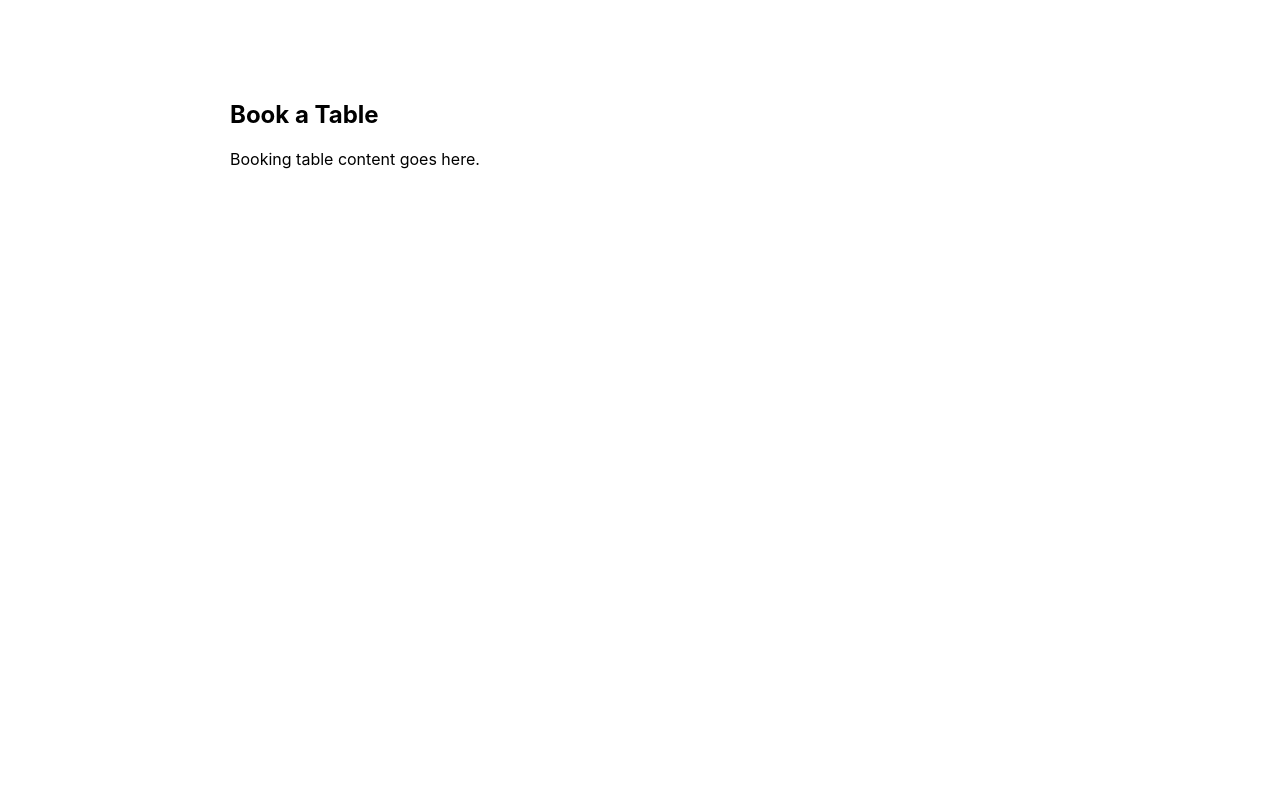
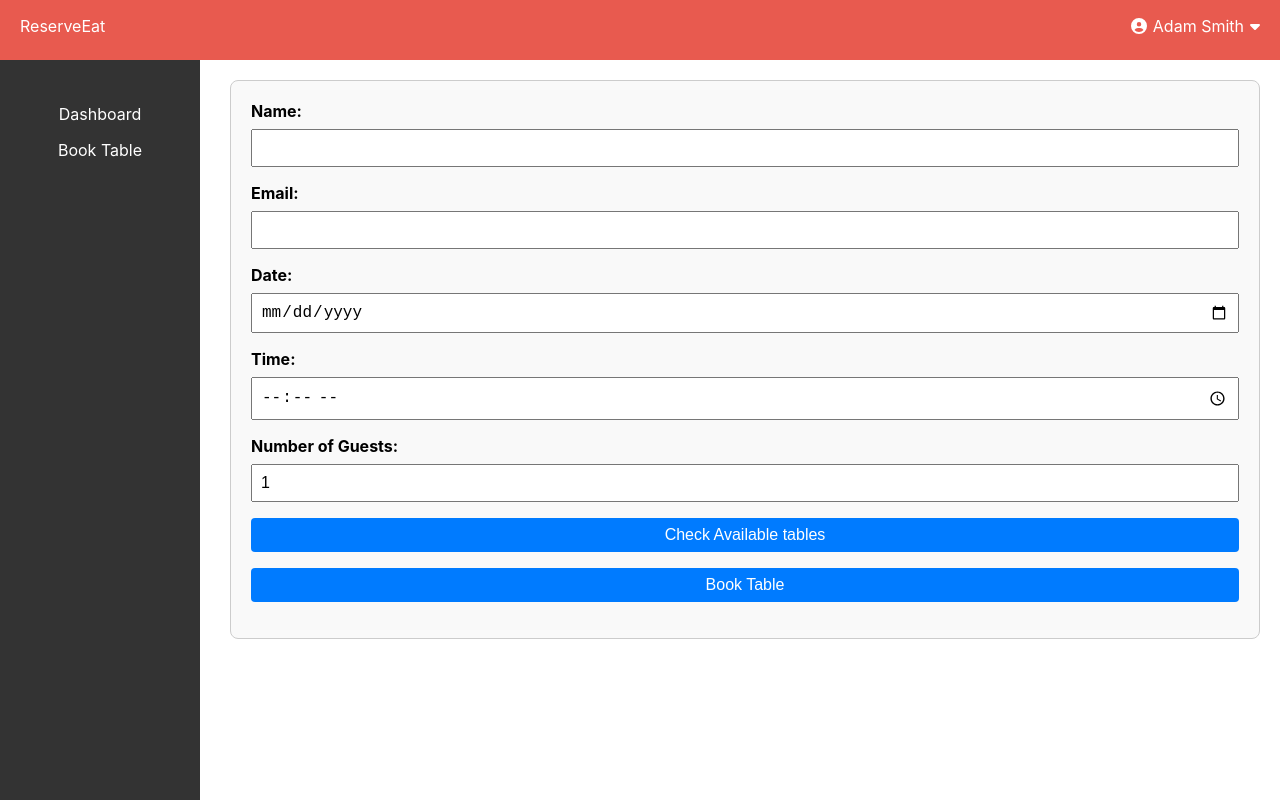
Before and after one commit to shafi00023/RestBookingOnReact, a React (Create React App) app: page /booktable in a window 1280 px wide. Built offline with nearby package versions, Linux system fonts and the light colour scheme.

Commit message:
book-table ui added

```diff
--- a/package.json
+++ b/package.json
@@ -3,6 +3,9 @@
   "version": "0.1.0",
   "private": true,
   "dependencies": {
+    "@fortawesome/fontawesome-svg-core": "^6.5.2",
+    "@fortawesome/free-solid-svg-icons": "^6.5.2",
+    "@fortawesome/react-fontawesome": "^0.2.2",
     "@testing-library/jest-dom": "^5.17.0",
     "@testing-library/react": "^13.4.0",
     "@testing-library/user-event": "^13.5.0",
--- a/src/components/BookTable/booktable.css
+++ b/src/components/BookTable/booktable.css
@@ -1,6 +1,39 @@
-/* src/components/BookTable/BookTable.css */
 .book-table {
-    margin-left: 210px; /* Adjust as needed */
+    margin-left: 210px;
     padding: 20px;
-    margin-top: 60px; /* Adjust as needed */
+    width: 100%;
 }
+.booking-form {
+    display: flex;
+    flex-direction: column;
+    padding: 20px;
+    border: 1px solid #ccc;
+    border-radius: 8px;
+    background-color: #f9f9f9;
+  }
+
+  .booking-form label {
+    margin-bottom: 8px;
+    font-weight: bold;
+  }
+
+  .booking-form input,
+  .booking-form select,
+  .booking-form button {
+    margin-bottom: 16px;
+    padding: 8px;
+    font-size: 16px;
+  }
+
+  .booking-form button {
+    cursor: pointer;
+    background-color: #007bff;
+    color: white;
+    border: none;
+    border-radius: 4px;
+    transition: background-color 0.3s;
+  }
+
+  .booking-form button:hover {
+    background-color: #0056b3;
+  }
--- a/src/components/BookTable/booktable.jsx
+++ /dev/null
@@ -1,13 +0,0 @@
-import React from 'react';
-import './booktable.css';
-
-const BookTable = () => {
-    return (
-        <div className="book-table">
-            <h2>Book a Table</h2>
-            <p>Booking table content goes here.</p>
-        </div>
-    );
-};
-
-export default BookTable;
--- a/src/components/BookTable/booktable.tsx
+++ b/src/components/BookTable/booktable.tsx
@@ -1,17 +1,122 @@
-import React from "react";
+import React, { useState } from "react";
 import "./booktable.css";
 import Sidebar from "../Sidebar/sidebar";
 import Header from "../Header/header";
 
 const BookTable = () => {
+  const [bookingData, setBookingData] = useState({
+    name: "",
+    email: "",
+    date: "",
+    time: "",
+    partySize: 1,
+  });
+
+  const [availableTables, setAvailableTables] = useState<string[]>([]);
+  const [selectedTable, setSelectedTable] = useState("");
+
+  const handleChange = (e: any) => {
+    const { name, value } = e.target;
+    setBookingData({
+      ...bookingData,
+      [name]: value,
+    });
+  };
+
+  const handleSubmit = (e: React.FormEvent<HTMLFormElement>) => {
+    e.preventDefault();
+    console.log("Form submitted:", bookingData, selectedTable);
+  };
+
+  const checkAvailability = () => {
+    const tables: string[] = ["Table 1", "Table 2", "Table 3"];
+    setAvailableTables(tables);
+  };
   return (
     <div>
       <Header />
       <div className="containers">
         <Sidebar />
         <div className="book-table">
-          <h2>Book a Table</h2>
-          <p>Booking table content goes here.</p>
+          <form className="booking-form" onSubmit={handleSubmit}>
+            <label htmlFor="name">Name:</label>
+            <input
+              type="text"
+              id="name"
+              name="name"
+              value={bookingData.name}
+              onChange={handleChange}
+              required
+            />
+
+            <label htmlFor="email">Email:</label>
+            <input
+              type="email"
+              id="email"
+              name="email"
+              value={bookingData.email}
+              onChange={handleChange}
+              required
+            />
+
+            <label htmlFor="date">Date:</label>
+            <input
+              type="date"
+              id="date"
+              name="date"
+              value={bookingData.date}
+              onChange={handleChange}
+              required
+            />
+
+            <label htmlFor="time">Time:</label>
+            <input
+              type="time"
+              id="time"
+              name="time"
+              value={bookingData.time}
+              onChange={handleChange}
+              required
+            />
+
+            <label htmlFor="partySize">Number of Guests:</label>
+            <input
+              type="number"
+              id="partySize"
+              name="partySize"
+              value={bookingData.partySize}
+              onChange={handleChange}
+              min="1"
+              required
+            />
+
+            <button type="button" onClick={checkAvailability}>
+              Check Available tables
+            </button>
+
+            {availableTables.length > 0 && (
+              <div>
+                <label htmlFor="select-table">
+                  Available Tables - Select Your Table
+                </label>
+                <select
+                  id="select-table"
+                  name="selectedTable"
+                  value={selectedTable}
+                  onChange={(e) => setSelectedTable(e.target.value)}
+                  required
+                >
+                  {availableTables.map((table: any, index: any) => (
+                    <option key={index} value={table}>
+                      {table}
+                    </option>
+                  ))}
+                </select>
+              </div>
+            )}
+
+            <button type="submit">Book Table</button>
+          </form>
         </div>
       </div>
     </div>
--- a/src/components/Dashboard/dashboard.css
+++ b/src/components/Dashboard/dashboard.css
@@ -5,7 +5,6 @@
     width: 100%;
 }
 .dashboard{
-    margin-left: 210px; /* Adjust as needed */
+    margin-left: 210px;
     padding: 20px;
-    margin-top: 60px; /* Adjust as needed */
 }
--- a/src/components/Header/header.css
+++ b/src/components/Header/header.css
@@ -1,15 +1,38 @@
-/* src/Header.css */
 .header {
-    background-color: #4CAF50;
+    background-color: #e85a4f;
+    padding: 0px 20px;
     color: white;
+    height: 60px;
+  }
+
+  .header-main-wrapper {
+    display: flex;
+    justify-content: space-between;
+    align-items: center;
+  }
+
+  .user-section {
+    display: flex;
+    align-items: center;
+    position: relative;
+  }
+  .user-section span{
+    padding:0 6px;
+  }
+
+  .dropdown-menu {
+    position: absolute;
+    top: 100%;
+    right: 0;
+    background-color: white;
+    color: black;
     padding: 10px;
+    box-shadow: 0 4px 8px rgba(0, 0, 0, 0.1);
+    z-index: 1000;
+    width: 100%;
     text-align: center;
-    position: fixed;
-    width: 100%;
-    top: 0;
-    height: 60px;
-}
+  }
 
-.header p{
+  .dropdown-menu p{
     margin: 0;
-}
+  }
--- a/src/components/Header/header.tsx
+++ b/src/components/Header/header.tsx
@@ -1,12 +1,35 @@
-import React from 'react';
-import './header.css';
+import React, { useState } from "react";
+import "./header.css";
+import { FontAwesomeIcon } from "@fortawesome/react-fontawesome";
+import { faCircleUser, faCaretDown } from "@fortawesome/free-solid-svg-icons";
 
 const Header = () => {
-    return (
-        <header className="header">
-            <p>ReserveEat</p>
-        </header>
-    );
+  const [isDropdownVisible, setIsDropdownVisible] = useState(false);
+
+  const toggleDropdown = () => {
+    setIsDropdownVisible(!isDropdownVisible);
+  };
+  return (
+    <header className="header">
+      <div className="header-main-wrapper">
+        <p>ReserveEat</p>
+        <div className="user-section">
+          <FontAwesomeIcon icon={faCircleUser} color="white" />
+          <span>Adam Smith</span>
+          <FontAwesomeIcon
+            icon={faCaretDown}
+            color="white"
+            onClick={toggleDropdown}
+          />
+          {isDropdownVisible && (
+            <div className="dropdown-menu">
+              <p>Sign out</p>
+            </div>
+          )}
+        </div>
+      </div>
+    </header>
+  );
 };
 
 export default Header;
```
Also changed, not shown: public/asset/images/salad.png (added), 1 other file (tests, documents, lock files or other folders).
